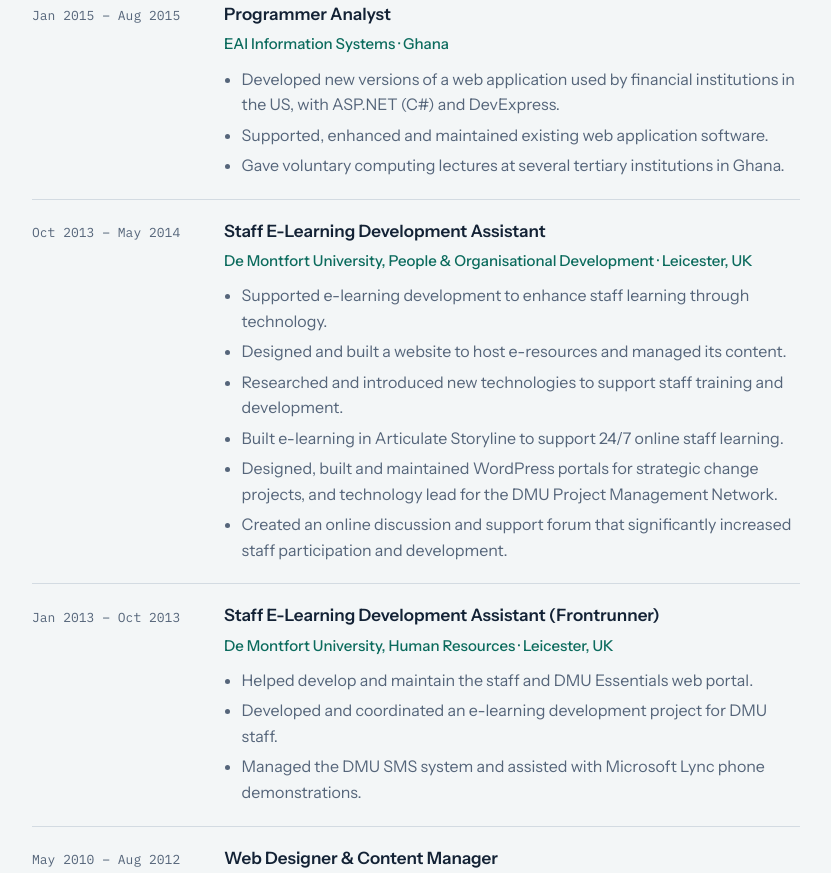
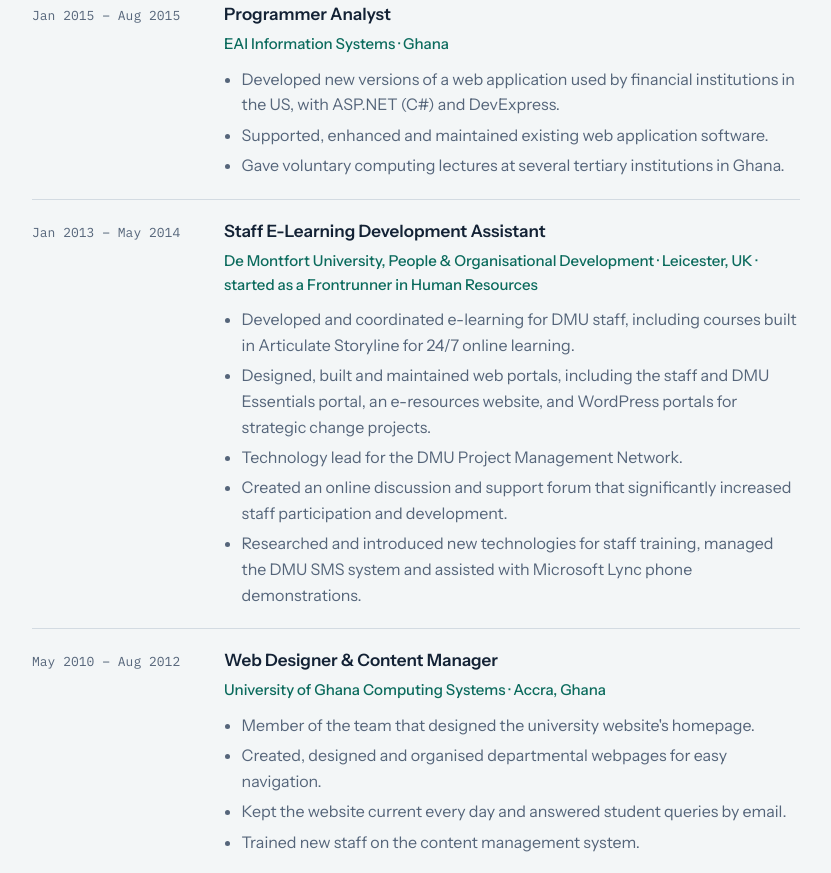
Before and after one commit to dsampah/profile, a plain HTML site: page index.html in a window 1280 px wide. Shown: the part 2596-3469 px from the top of the page, without its empty margins (368-1199 px from the left). Drawn offline with nearby package versions, Linux system fonts and the light colour scheme.

Commit message:
Merge DMU roles, drop Information Systems course, add Technology and Ethics description, mark ECSCW 2025 DC as paper presented
Co-Authored-By: Claude Opus 5.5 <noreply@anthropic.com>

```diff
--- a/index.html
+++ b/index.html
@@ -154,7 +154,7 @@
             <h3>Lecturer &amp; CRM Support</h3>
             <p class="org">Ashesi University · Berekuso, Ghana</p>
             <ul>
-              <li>Taught Introduction to Computing and Programming, Information Systems, Database Management Systems, Web Technologies, E-Commerce, Mobile Application Development, Technology and Ethics, and Networking. See <a href="#teaching">Teaching</a>.</li>
+              <li>Taught Introduction to Computing and Programming, Database Management Systems, Web Technologies, E-Commerce, Mobile Application Development, Technology and Ethics, and Networking. See <a href="#teaching">Teaching</a>.</li>
               <li>Development support for the student life-cycle management system on Microsoft Dynamics CRM.</li>
               <li>Capstone supervisor and adviser to junior and senior students.</li>
               <li>Head of the human subject review committee and member of the library committee.</li>
@@ -174,29 +174,16 @@
           </div>
         </li>
         <li>
-          <p class="when">Oct 2013 – May 2014</p>
+          <p class="when">Jan 2013 – May 2014</p>
           <div>
             <h3>Staff E-Learning Development Assistant</h3>
-            <p class="org">De Montfort University, People &amp; Organisational Development · Leicester, UK</p>
+            <p class="org">De Montfort University, People &amp; Organisational Development · Leicester, UK · started as a Frontrunner in Human Resources</p>
             <ul>
-              <li>Supported e-learning development to enhance staff learning through technology.</li>
-              <li>Designed and built a website to host e-resources and managed its content.</li>
-              <li>Researched and introduced new technologies to support staff training and development.</li>
-              <li>Built e-learning in Articulate Storyline to support 24/7 online staff learning.</li>
-              <li>Designed, built and maintained WordPress portals for strategic change projects, and technology lead for the DMU Project Management Network.</li>
+              <li>Developed and coordinated e-learning for DMU staff, including courses built in Articulate Storyline for 24/7 online learning.</li>
+              <li>Designed, built and maintained web portals, including the staff and DMU Essentials portal, an e-resources website, and WordPress portals for strategic change projects.</li>
+              <li>Technology lead for the DMU Project Management Network.</li>
               <li>Created an online discussion and support forum that significantly increased staff participation and development.</li>
-            </ul>
-          </div>
-        </li>
-        <li>
-          <p class="when">Jan 2013 – Oct 2013</p>
-          <div>
-            <h3>Staff E-Learning Development Assistant (Frontrunner)</h3>
-            <p class="org">De Montfort University, Human Resources · Leicester, UK</p>
-            <ul>
-              <li>Helped develop and maintain the staff and DMU Essentials web portal.</li>
-              <li>Developed and coordinated an e-learning development project for DMU staff.</li>
-              <li>Managed the DMU SMS system and assisted with Microsoft Lync phone demonstrations.</li>
+              <li>Researched and introduced new technologies for staff training, managed the DMU SMS system and assisted with Microsoft Lync phone demonstrations.</li>
             </ul>
           </div>
         </li>
@@ -300,19 +287,13 @@
         <article class="project">
           <p class="project-meta">2015 – 2023</p>
           <h3>Technology and Ethics</h3>
-          <!-- <p>Course description.</p> -->
+          <p>The social, ethical and professional questions raised by computing. Students apply ethical frameworks to real cases on privacy and data protection, intellectual property, cybercrime, algorithmic bias and AI, and the responsibilities of technology professionals.</p>
           <p class="project-role">Ashesi University</p>
         </article>
         <article class="project">
           <p class="project-meta">CS 111 · 2015 – 2023</p>
           <h3><a href="https://ashesi.edu.gh/courses/cs-111-introduction-to-computing-information-systems/" rel="noopener">Introduction to Computing and Programming</a></h3>
           <p>Basic IT literacy and information systems concepts, the internet and data communications, and problem solving through programming. Students build websites and simple databases and learn programming concepts through JavaScript and Processing.</p>
-          <p class="project-role">Ashesi University</p>
-        </article>
-        <article class="project">
-          <p class="project-meta">2015 – 2023</p>
-          <h3>Information Systems</h3>
-          <!-- <p>Course description.</p> -->
           <p class="project-role">Ashesi University</p>
         </article>
         <article class="project">
@@ -415,14 +396,14 @@
         <div class="year">
           <h3 class="year-label">2025</h3>
           <ul class="events">
-            <li class="ev" data-kind="attended">
+            <li class="ev" data-kind="led">
               <p class="ev-date">30 Jun – 4 Jul</p>
               <div class="ev-body">
                 <h4>ECSCW 2025 Doctoral Colloquium</h4>
                 <p class="ev-where">Newcastle upon Tyne, UK</p>
-                <p>An international forum where doctoral students in computer-supported cooperative work present their research, discuss posters and get feedback from a panel of senior CSCW researchers.</p>
+                <p>Presented the paper <a href="https://dl.eusset.eu/items/262d38d7-fe6c-40ba-99a5-f250954b6238/full" rel="noopener">"Investigating Design Opportunities for Work-Life Balance Technologies"</a> at this international forum, where doctoral students in computer-supported cooperative work present their research, discuss posters and get feedback from a panel of senior CSCW researchers.</p>
               </div>
-              <span class="chip">Participant</span>
+              <span class="chip">Paper presenter</span>
             </li>
             <li class="ev" data-kind="attended">
               <p class="ev-date">24 Mar</p>
```
